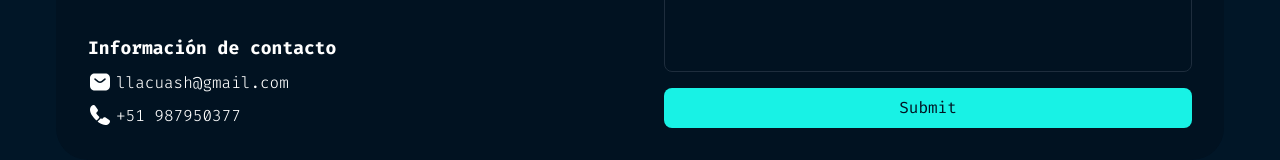
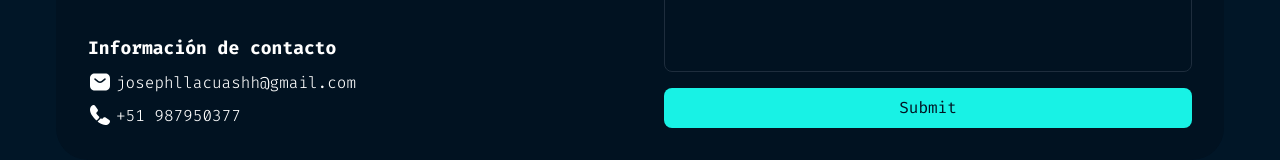
Before and after one commit to yawasJph/llacuash, a Next.js app: page / in a window 1280 px wide. Shown: the part 2975-3135 px from the top of the page. Built offline with nearby package versions, Linux system fonts and the light colour scheme.

Commit message:
add better meta data oG v3

```diff
--- a/src/components/Contact/ContactSection.tsx
+++ b/src/components/Contact/ContactSection.tsx
@@ -24,11 +24,11 @@ const ContactSection = () => {
             <MsgIcon /> llacuash@gmail.com
           </a> */}
             <a
-              href="mailto:llacuash@gmail.com?subject=Contacto%20desde%20portafolio&body=Hola%20Joseph%2C%20quiero%20ponerme%20en%20contacto%20contigo."
+              href="mailto:josephllacuashh@gmail.com?subject=Contacto%20desde%20portafolio&body=Hola%20Joseph%2C%20quiero%20ponerme%20en%20contacto%20contigo."
               className="text-neutral hover:text-accent flex items-center gap-1 font-light transition-colors duration-300"
               target="_blank"
               rel="noopener noreferrer">
-              <MsgIcon /> llacuash@gmail.com
+              <MsgIcon /> josephllacuashh@gmail.com
             </a>
             <a
               href="https://wa.me/51987654321?text=Hola%20Joseph%2C%20vi%20tu%20portafolio%20y%20quiero%20contactarte."
```
